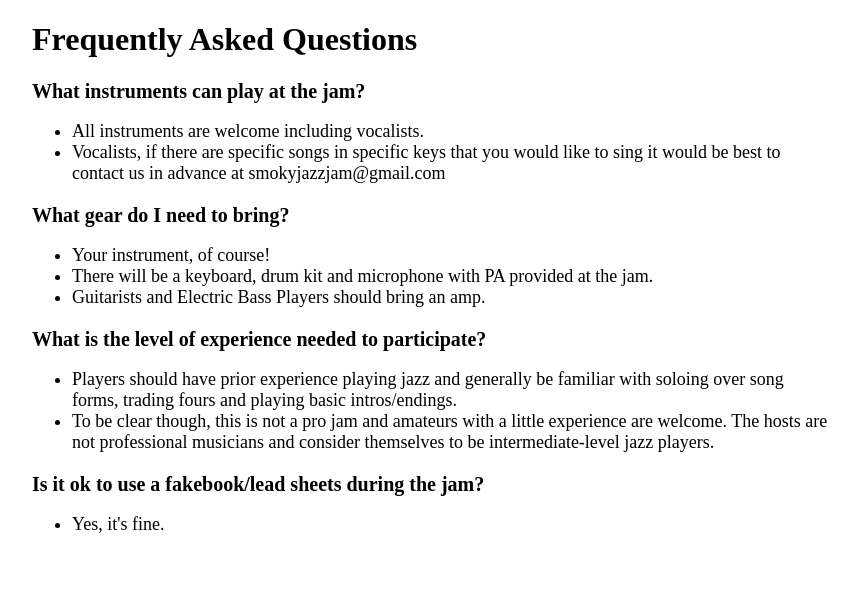
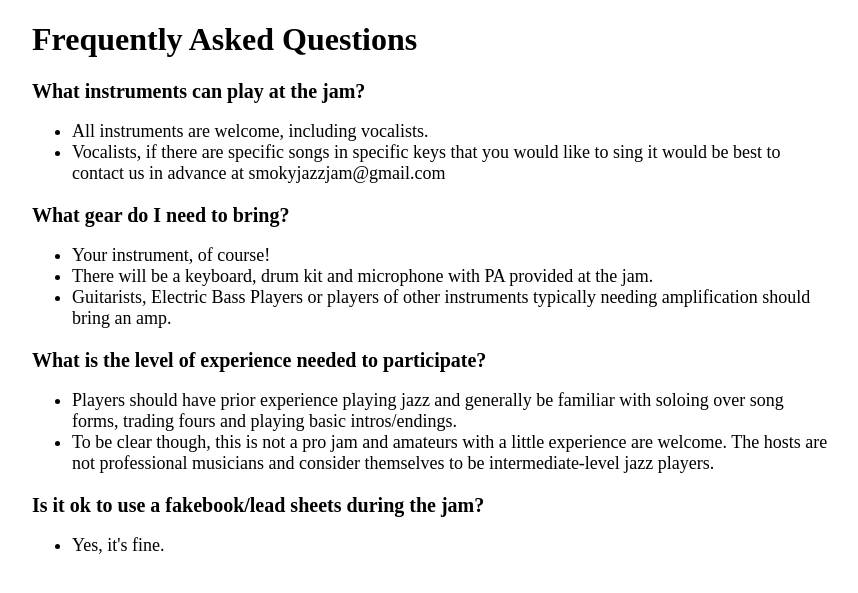
Before and after one commit to smokyjazzjam/smokyjazzjam, a Jekyll site: the page built from faq.md, in a window 1280 px wide. Shown: the top 593 px of the page, without its empty margins (208-1066 px from the left). Built offline with Jekyll 4.4.1, drawn with Linux system fonts in a browser that asks for light colours.

Commit message:
Update faq.md

```diff
--- a/faq.md
+++ b/faq.md
@@ -23,7 +23,7 @@ layout: default
 
   <h3 class="faq-question"><strong>What instruments can play at the jam?</strong></h3>
   <ul class="faq-answer">
-    <li>All instruments are welcome including vocalists.</li>
+    <li>All instruments are welcome, including vocalists.</li>
     <li>Vocalists, if there are specific songs in specific keys that you would like to sing it would be best to contact us in advance at smokyjazzjam@gmail.com</li>
   </ul>
 
@@ -31,7 +31,7 @@ layout: default
   <ul class="faq-answer">
     <li>Your instrument, of course!</li>
     <li>There will be a keyboard, drum kit and microphone with PA provided at the jam.</li>
-    <li>Guitarists and Electric Bass Players should bring an amp.</li>
+    <li>Guitarists, Electric Bass Players or players of other instruments typically needing amplification should bring an amp.</li>
   </ul>
 
   <h3 class="faq-question"><strong>What is the level of experience needed to participate?</strong></h3>
```
